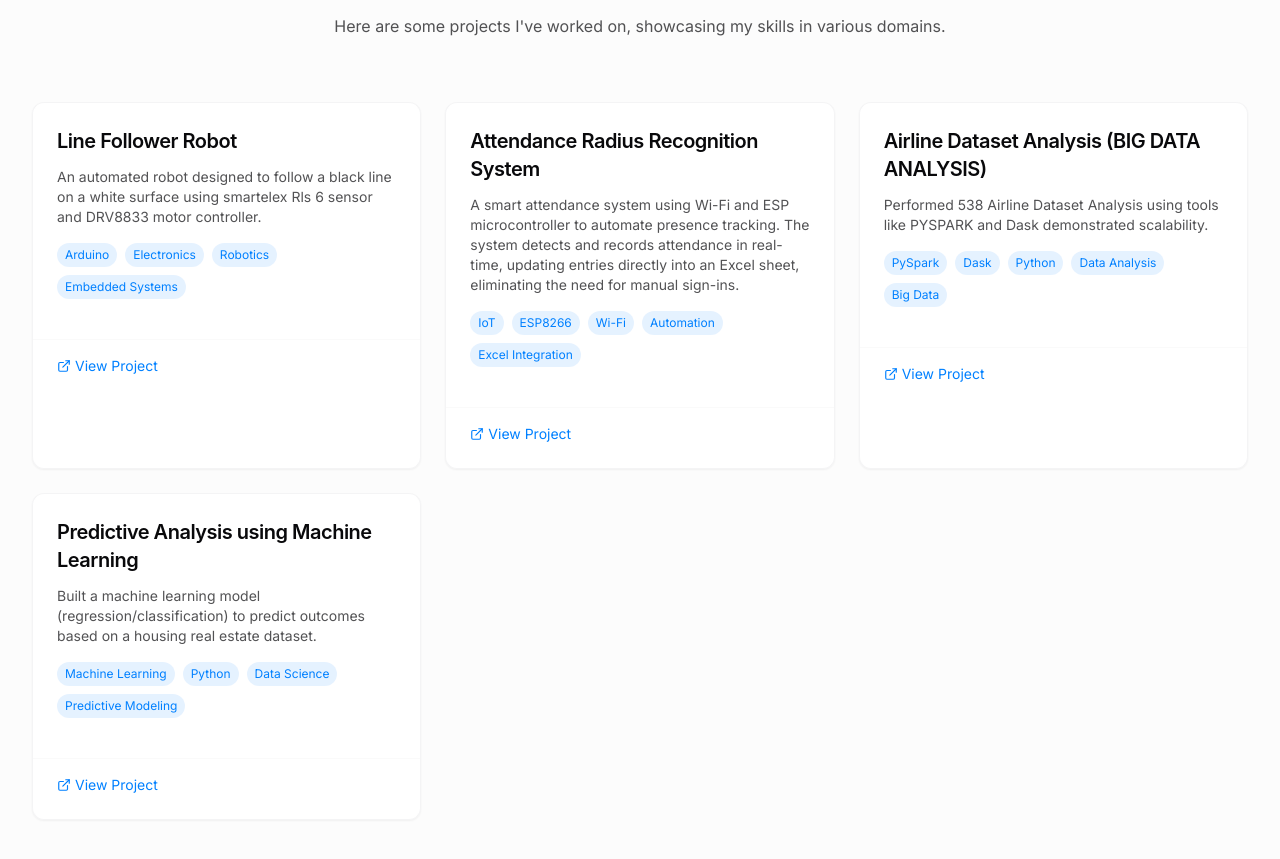
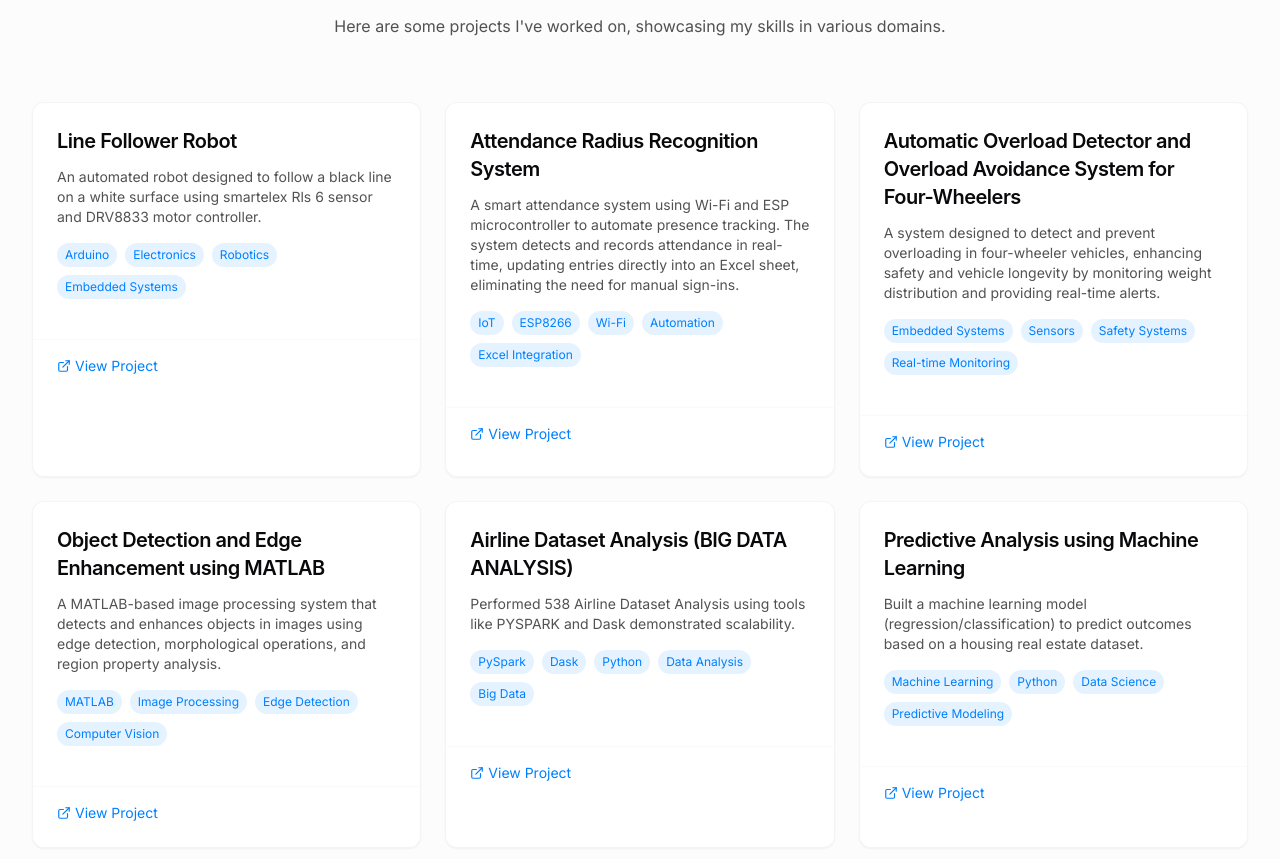
Before and after one commit to swapnilwaghmare2004/swapnil-portfolio-builder, a React (Vite) app: page / in a window 1280 px wide. Shown: the part 5300-6159 px from the top of the page. Built offline with nearby package versions, Linux system fonts and the light colour scheme.

Commit message:
Add new projects
Added "Automatic Overload Detector" and "Object Detection and Edge Enhancement" projects with links to the Projects section.

```diff
--- a/src/components/Projects.tsx
+++ b/src/components/Projects.tsx
@@ -78,18 +78,32 @@ const Projects = () => {
       delay: 0.15
     },
     {
+      title: "Automatic Overload Detector and Overload Avoidance System for Four-Wheelers",
+      description: "A system designed to detect and prevent overloading in four-wheeler vehicles, enhancing safety and vehicle longevity by monitoring weight distribution and providing real-time alerts.",
+      link: "https://drive.google.com/file/d/1JgC1OnNOTekHmE3oVpjd9lyquk1D33-P/view?usp=sharing",
+      technologies: ["Embedded Systems", "Sensors", "Safety Systems", "Real-time Monitoring"],
+      delay: 0.2
+    },
+    {
+      title: "Object Detection and Edge Enhancement using MATLAB",
+      description: "A MATLAB-based image processing system that detects and enhances objects in images using edge detection, morphological operations, and region property analysis.",
+      link: "https://drive.google.com/file/d/1P7_qzMMTqYK47ajEPINE4Qgcp_VHyBiO/view?usp=sharing",
+      technologies: ["MATLAB", "Image Processing", "Edge Detection", "Computer Vision"],
+      delay: 0.25
+    },
+    {
       title: "Airline Dataset Analysis (BIG DATA ANALYSIS)",
       description: "Performed 538 Airline Dataset Analysis using tools like PYSPARK and Dask demonstrated scalability.",
       link: "https://colab.research.google.com/drive/13pSw5LUdEeUdBIvx0zEIUFPpJMUxu8xL?usp=sharing",
       technologies: ["PySpark", "Dask", "Python", "Data Analysis", "Big Data"],
-      delay: 0.2
+      delay: 0.3
     },
     {
       title: "Predictive Analysis using Machine Learning",
       description: "Built a machine learning model (regression/classification) to predict outcomes based on a housing real estate dataset.",
       link: "https://colab.research.google.com/drive/1TTbnIALgxtc25p1nSR3s5Hbe7UHDOVr8?usp=sharing",
       technologies: ["Machine Learning", "Python", "Data Science", "Predictive Modeling"],
-      delay: 0.3
+      delay: 0.35
     }
   ];
 
```
